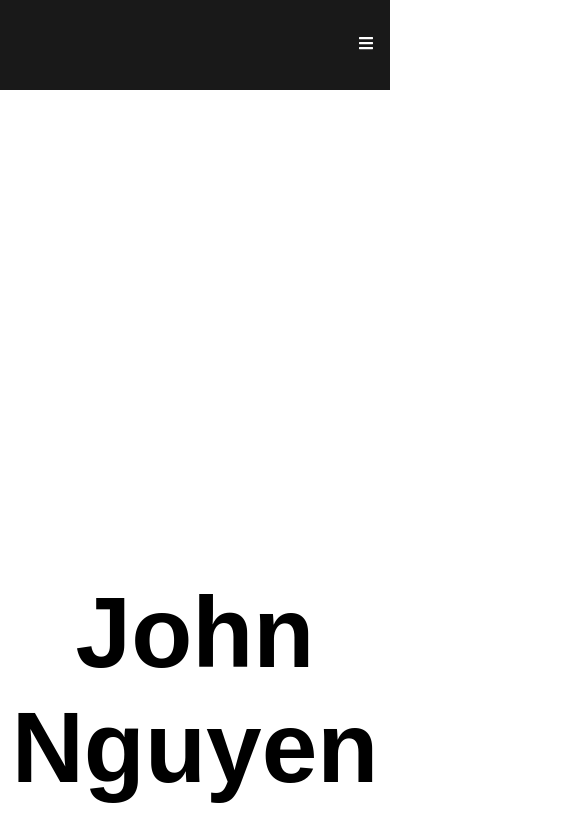
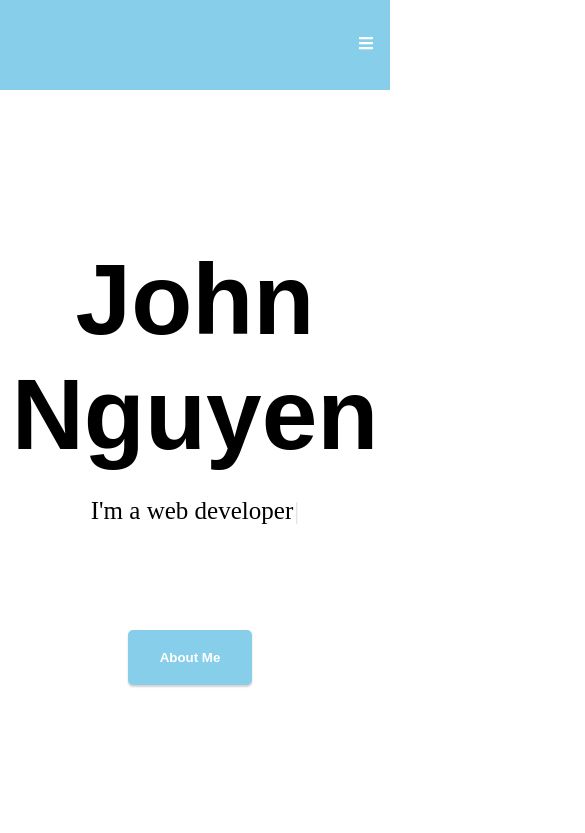
Before and after one commit to johnson82nguyen/React-Main-Portfolio, a React (Create React App) app in the folder JohnNguyen/: page / in a window 390 px wide. Shown: the top 833 px of the page, 585 px wide, since content can reach past the window. Built offline with nearby package versions, Linux system fonts and the light colour scheme.

Commit message:
responsive changes

```diff
--- a/JohnNguyen/src/components/Home.css
+++ b/JohnNguyen/src/components/Home.css
@@ -1,13 +1,14 @@
 .homeContainer {
-    display: grid;
+    display: flex;
     justify-content: center;
     text-align: center;
     align-items:center;
     margin: auto;
     overflow: hidden;
-    padding-top: 500px;
+    height: 100vh;
+    width: 100%;
+    flex-direction: column;
 }
-
 
 .header_name {
     font-size: 100px;
--- a/JohnNguyen/src/components/Home.js
+++ b/JohnNguyen/src/components/Home.js
@@ -28,9 +28,14 @@ const Home = () => {
 
     return (
         <div id="home" className="homeContainer">
+
+            <div className='header-div'>
                 <h1 className="header_name">
                     John Nguyen
                 </h1>
+            </div>
+
+            <div className="typeWriter-div">
                 <h3 className="typewriter">
                     <Typewriter
                     options={{
@@ -64,6 +69,7 @@ const Home = () => {
                     }}
                     />
                 </h3>
+            </div>
 
             <div className="button-container">
                 <Link to="about" spy={true} offset={-300} smooth={true} duration={500}>
@@ -72,6 +78,7 @@ const Home = () => {
                     </Button>
                 </Link>
             </div>
+
         </div>
     )
 }
--- a/JohnNguyen/src/components/Navbar.css
+++ b/JohnNguyen/src/components/Navbar.css
@@ -72,7 +72,7 @@ ul#nav1 {
 @media screen and (max-width:445px) {
     .header {
         max-width: 100%;
-        background-color: rgba(0,0,0,.9);
+        background-color: skyblue;
     }
 
     .header .navbar {
@@ -88,12 +88,12 @@ ul#nav1 {
         left: -200%;
         top: 90px;
         flex-direction: column;
-        background-color: rgba(0,0,0,.9);
+        background-color: skyblue;
         width: 100%;
-        height: 90vh;
         z-index: 999;
         text-align: center;
         transition: .3s;
+        opacity: 80%;
     }
 
     .nav-menu.active {
--- a/JohnNguyen/src/components/Projects.css
+++ b/JohnNguyen/src/components/Projects.css
@@ -4,7 +4,7 @@
     margin-top: 100px;
     padding: 10px;
     height: 1000px;
-    max-width: 99%;
+    min-width: 780px;
     overflow: hidden;
     padding-bottom: 100px;
     margin-bottom: 5%;
```
Lines whose indentation alone changed are shown as unchanged.
